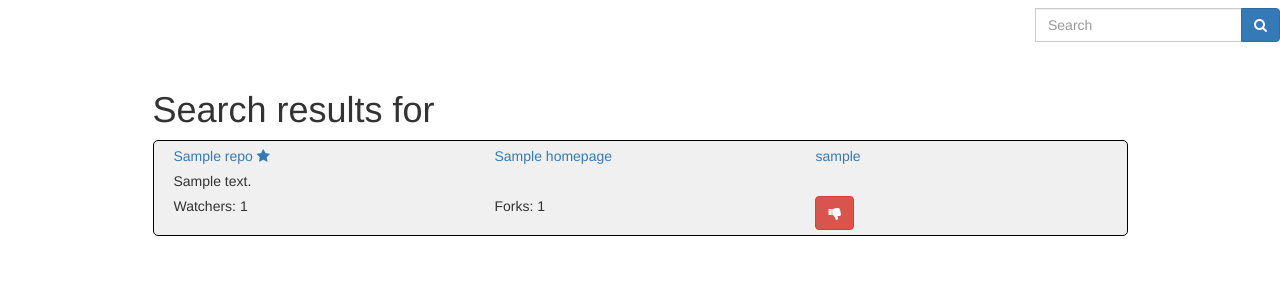
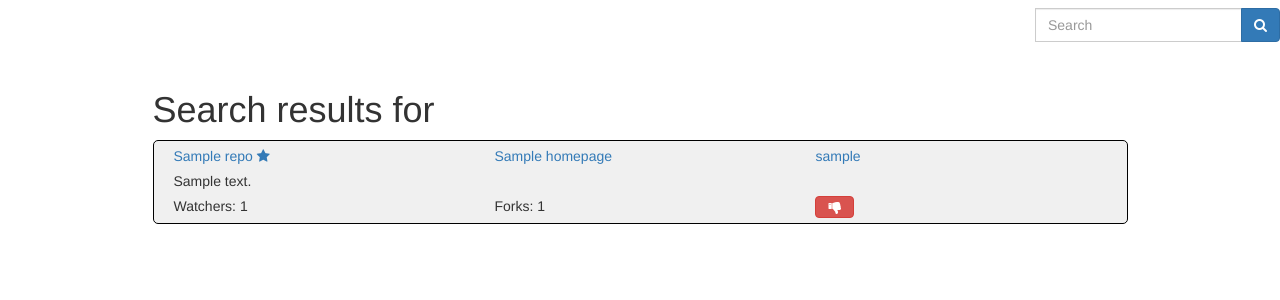
Before and after one commit to random-char/github-browser, a Yii app: template views/site/search.php in a window 1280 px wide. Shown: the top 300 px of the page. Run offline with PHP 8.4 and a stand-in for Yii, Linux system fonts and the light colour scheme; the template is opened without the code that fills it: most values are stand-ins (such as "Sample title", 1, 10 or a date in 2020); form fields are guessed from the names that the template uses; data that the repository does not hold is empty; some libraries are stand-ins or nearby versions.

Commit message:
minor css changes

```diff
--- a/web/css/site.css
+++ b/web/css/site.css
@@ -145,8 +145,8 @@ custom css
     margin-bottom: 5px;
 }
 
-.center {
-    align-content: center;
+.btn-no-padding {
+    padding: 0px 12px;
 }
 
 /*
```
